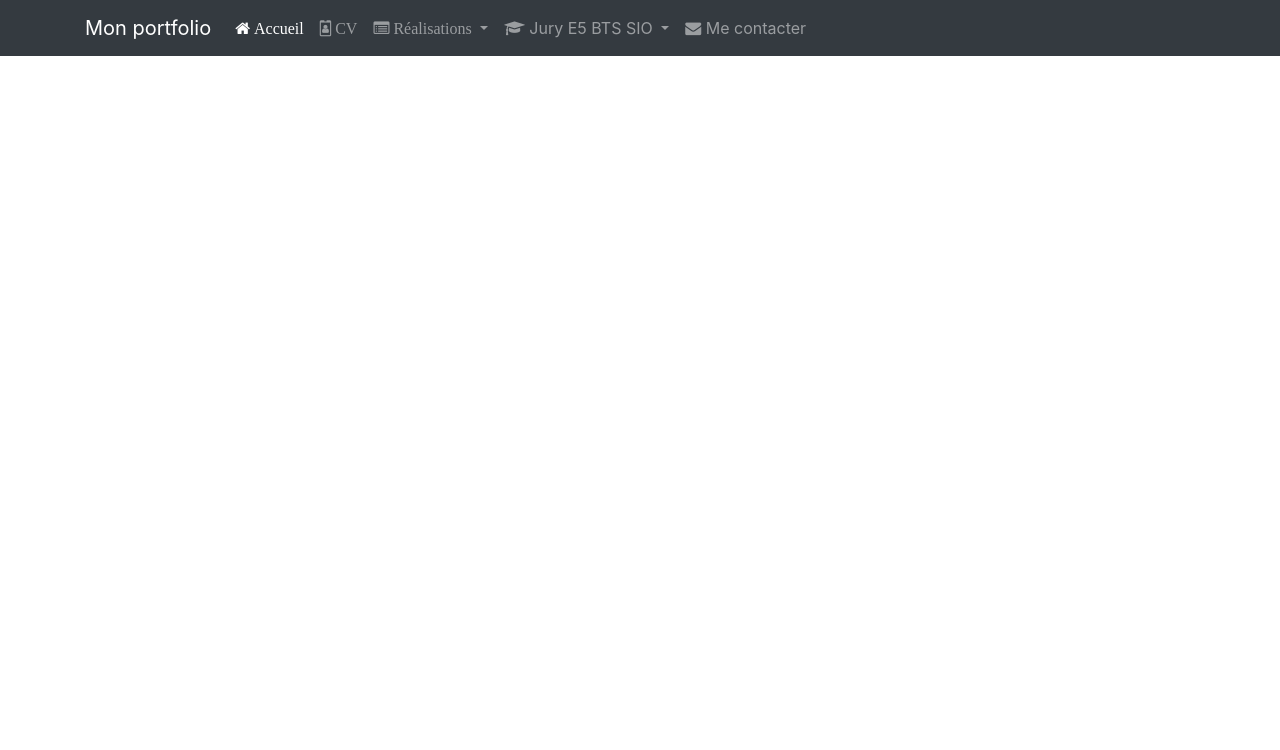
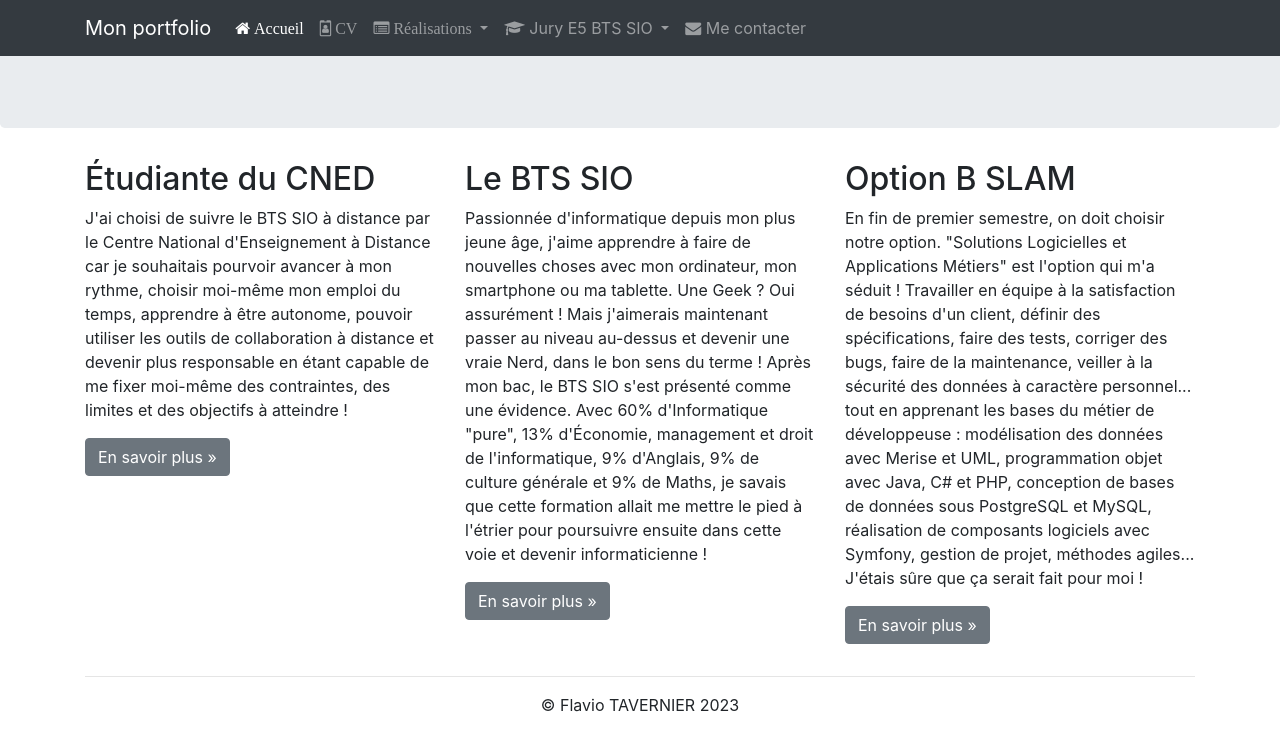
Before and after one commit to Flavio-Tavernier/Flavio-Tavernier.github.io, a plain HTML site: page index.html in a window 1280 px wide. Drawn offline with nearby package versions, Linux system fonts and the light colour scheme.

Commit message:
Ajout du pied de page Task #5 - Ajouter un pied de page

```diff
--- a/index.html
+++ b/index.html
@@ -112,6 +112,66 @@
                 </div>
             </div>
         </nav>
+
+        <div class="jumbotron"></div> <!-- Emplacement pour le contenu principal de la page -->
+        <footer>
+            <div class="container">
+                <div class="row">
+                    <div class="col-lg-4">
+                        <h2>Étudiante du CNED</h2>
+                        <p>J'ai choisi de suivre le BTS SIO à distance par le Centre National
+                            d'Enseignement à Distance car je souhaitais pourvoir avancer à mon rythme,
+                            choisir moi-même mon emploi du temps, apprendre à être autonome, pouvoir
+                            utiliser les outils de collaboration à distance et devenir plus responsable en
+                            étant capable de me fixer moi-même des contraintes, des limites et des
+                            objectifs à atteindre !
+                        </p>
+                        <p><a class="btn btn-secondary" href="http://www.cned.fr" target="_blank"
+                              role="button">En savoir plus »</a>
+                        </p>
+                    </div>
+                    <div class="col-lg-4">
+                        <h2>Le BTS SIO</h2>
+                        <p>Passionnée d'informatique depuis mon plus jeune âge, j'aime apprendre à faire
+                            de nouvelles choses avec mon ordinateur, mon smartphone ou ma tablette. Une
+                            Geek ? Oui assurément ! Mais j'aimerais maintenant passer au niveau au-dessus
+                            et devenir une vraie Nerd, dans le bon sens du terme ! Après mon bac, le BTS
+                            SIO s'est présenté comme une évidence. Avec 60% d'Informatique "pure", 13%
+                            d'Économie, management et droit de l'informatique, 9% d'Anglais, 9% de culture
+                            générale et 9% de Maths, je savais que cette formation allait me mettre le
+                            pied à l'étrier pour poursuivre ensuite dans cette voie et devenir
+                            informaticienne !
+                        </p>
+                        <p><a class="btn btn-secondary" href="https://fr.wikipedia.org/wiki/Brevet_de_tec
+                              hnicien_supérieur_-_Services_informatiques_aux_organisations"
+                              target="_blank" role="button">En savoir plus »</a>
+                        </p>
+                    </div>
+                    <div class="col-lg-4">
+                        <h2>Option B SLAM</h2>
+                        <p>En fin de premier semestre, on doit choisir notre option. "Solutions
+                            Logicielles et Applications Métiers" est l'option qui m'a séduit&nbsp;!
+                            Travailler en équipe à la satisfaction de besoins d'un client, définir des
+                            spécifications, faire des tests, corriger des bugs, faire de la maintenance,
+                            veiller à la sécurité des données à caractère personnel... tout en apprenant
+                            les bases du métier de développeuse : modélisation des données
+                            avec Merise et UML, programmation objet avec Java, C# et PHP, conception
+                            de bases de données sous PostgreSQL et MySQL, réalisation de
+                            composants logiciels avec Symfony, gestion de projet, méthodes agiles...
+                            J'étais sûre que ça serait fait pour moi !
+                        </p>
+                        <p><a class="btn btn-secondary" href="https://www.onisep.fr/Ressources/Univers-Fo
+                              rmation/Formations/Post-bac/bts-services-informatiques-aux-organisations-op
+                              tion-b-solutions-logicielles-et-applications-metiers" target="_blank"
+                              role="button">En savoir plus »</a>
+
+                        </p>
+                    </div>
+                </div>
+                <hr>
+                <p class="text-center" id="copyright">© Flavio TAVERNIER 2023</p>
+            </div>
+        </footer>
         <!-- <h1>Bonjour et bienvenue sur mon portfolio</h1> -->
 
         <!-- Optional JavaScript; choose one of the two! -->
```
Lines whose indentation alone changed are shown as unchanged.
